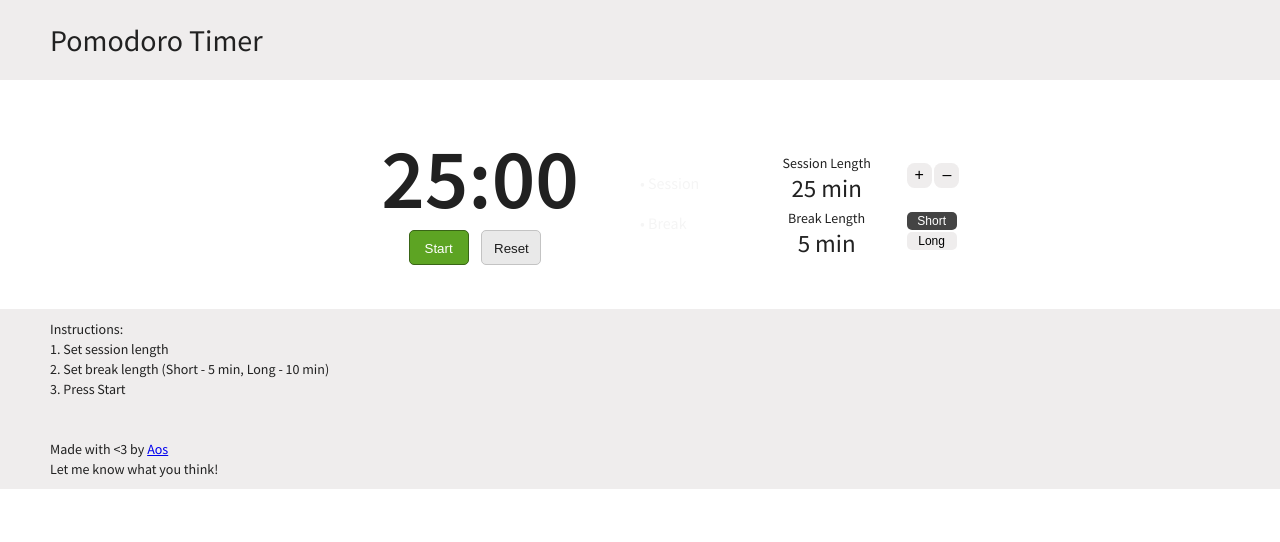
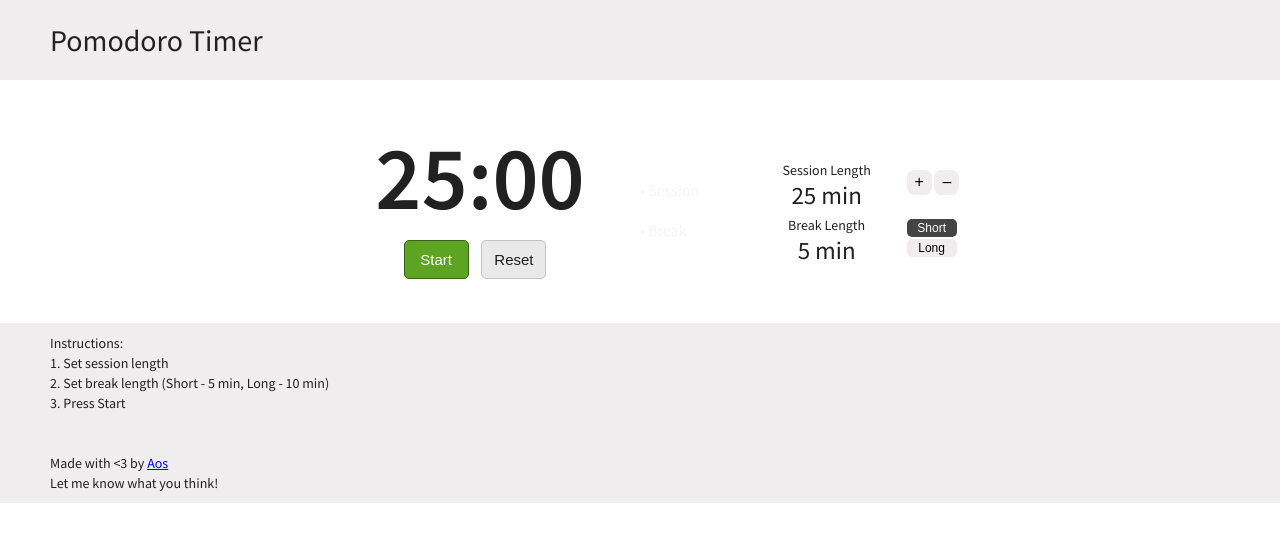
Before and after one commit to aos/Pomodoro-timer, a plain HTML site: page index.html in a window 1280 px wide. Drawn offline with Linux system fonts and the light colour scheme.

Commit message:
CSS update 3

```diff
--- a/css/style.css
+++ b/css/style.css
@@ -149,7 +149,7 @@ body {
 */
 
 #mainTimer {
-  font-size: 85px;
+  font-size: 90px;
   font-weight: 600;
   line-height: 75px;
 }
@@ -226,13 +226,13 @@ button:focus {
 
 .main-timer-btn {
   color: #FFF;
-  margin-top: 15px;
+  font-size: 15px;
+  margin-top: 25px;
   margin-right: 10px;
   padding: 10px;
   border: 0;
   border-radius: 5px;
-  width: 60px;
-  height: 35px;
+  width: 65px;
   cursor: pointer;
 }
 
```
